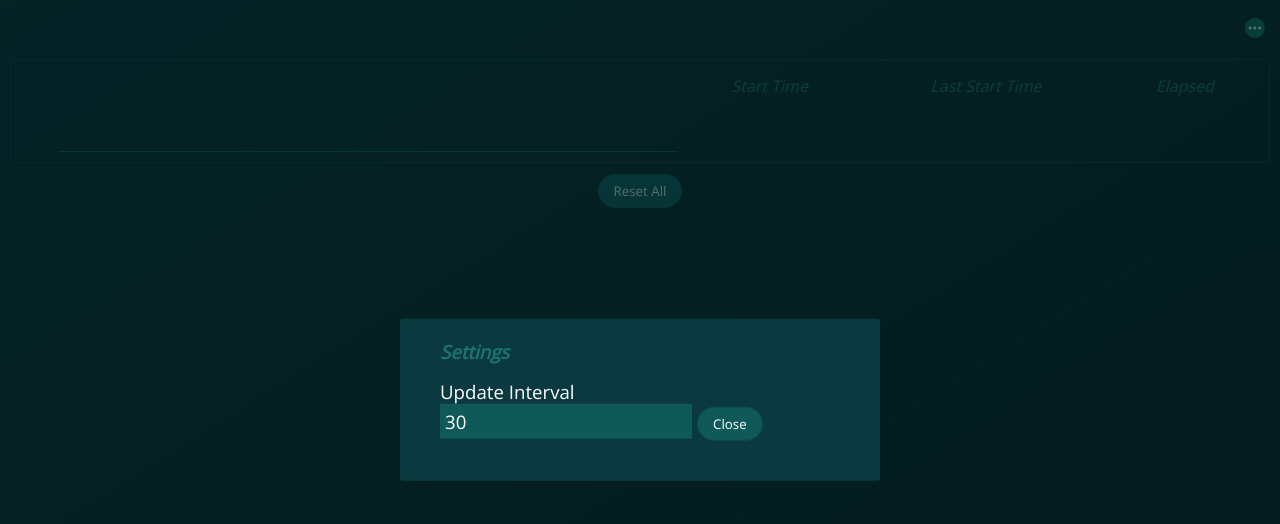
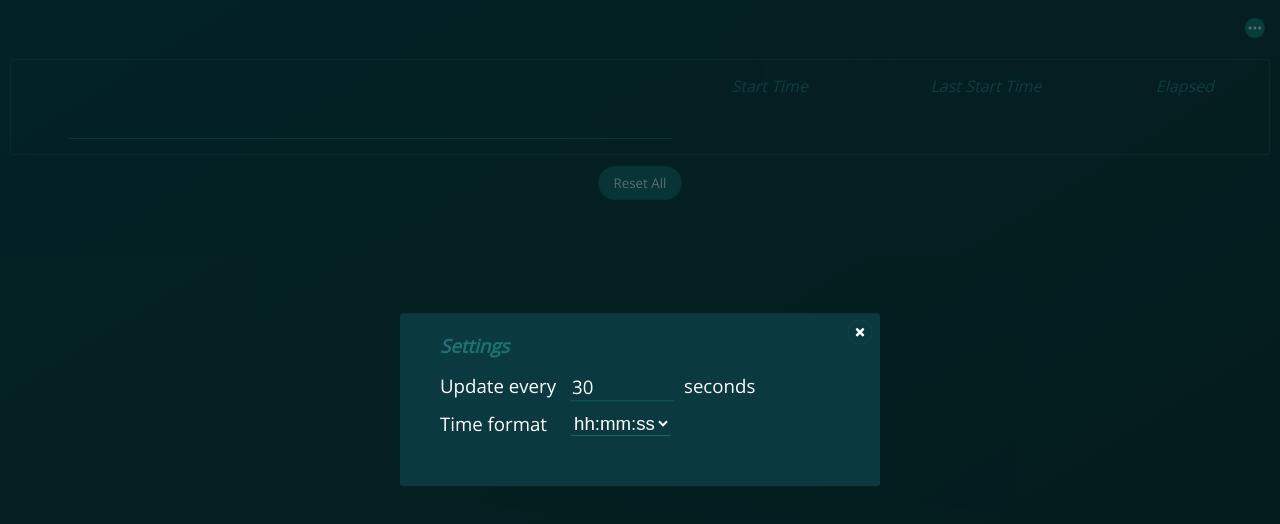
Before and after one commit to cjbailey/clockit, a React (Create React App) app: page / in a window 1280 px wide. Both pictures are taken after a click on the button 1255 px from the left and 30 px from the top of the page. Shown: the top 524 px of the page. Built offline with nearby package versions, Linux system fonts and the light colour scheme.

Commit message:
[Feature] Update interval & time format settings

```diff
--- a/src/components/AppContext.tsx
+++ b/src/components/AppContext.tsx
@@ -1,9 +1,4 @@
-import React, {
-  createContext,
-  PropsWithChildren,
-  useContext,
-  useState,
-} from "react";
+import React, { createContext, PropsWithChildren, useContext, useState } from "react";
 import IAppSettings from "../interfaces/IAppSettings";
 
 const defaultAppSettings: IAppSettings = {
@@ -12,17 +7,16 @@ const defaultAppSettings: IAppSettings = {
   hideSettings() {},
   updateInterval: 30000,
   setUpdateInterval() {},
+  timeFormat: "hh:mm:ss",
+  setTimeFormat() {},
 };
 
 const _AppContext = createContext<IAppSettings>(defaultAppSettings);
 
 const AppContext = (props: PropsWithChildren) => {
-  const [showSettings, setShowSettings] = useState(
-    defaultAppSettings.settingsShown
-  );
-  const [updateInterval, setUpdateInterval] = useState(
-    defaultAppSettings.updateInterval
-  );
+  const [showSettings, setShowSettings] = useState(defaultAppSettings.settingsShown);
+  const [updateInterval, setUpdateInterval] = useState(defaultAppSettings.updateInterval);
+  const [timeFormat, setTimeFormat] = useState(defaultAppSettings.timeFormat);
 
   return (
     <_AppContext.Provider
@@ -36,6 +30,8 @@ const AppContext = (props: PropsWithChildren) => {
         },
         updateInterval,
         setUpdateInterval,
+        timeFormat,
+        setTimeFormat,
       }}
     >
       {props.children}
--- a/src/components/Settings.tsx
+++ b/src/components/Settings.tsx
@@ -1,20 +1,73 @@
-import React, { useContext } from "react";
+import React, { ChangeEvent, KeyboardEvent, MouseEvent, useState } from "react";
 import { useAppContext } from "./AppContext";
+import DeleteButton from "./DeleteButton";
+
+const validTimeFormats = ["hh:mm:ss", "hh:mm"];
 
 export default function Settings() {
   const appContext = useAppContext();
+  const [intervalValue, setIntervalValue] = useState(appContext.updateInterval / 1000);
+  const [timeFormat, setTimeFormat] = useState(appContext.timeFormat);
 
   const closeSettings = () => {
+    appContext.setUpdateInterval(intervalValue * 1000);
+    appContext.setTimeFormat(timeFormat);
     appContext.hideSettings();
   };
 
+  const changeInterval = (ev: ChangeEvent<HTMLInputElement>) => {
+    setIntervalValue(parseInt(ev.target.value));
+  };
+
+  const inputKeyUp = (ev: KeyboardEvent<HTMLInputElement>) => {
+    if (ev.code === "Enter") {
+      appContext.setUpdateInterval(intervalValue * 1000);
+      appContext.setTimeFormat(timeFormat);
+      appContext.hideSettings();
+      ev.preventDefault;
+    }
+  };
+
+  const changeTimeFormat = (ev: ChangeEvent<HTMLSelectElement>) => {
+    setTimeFormat(ev.target.value);
+  };
+
+  const clickOutsideComponent = (ev: MouseEvent<HTMLDivElement>) => {
+    if ((ev.target as HTMLElement)?.className === "settings-component") {
+      closeSettings();
+    }
+  };
+
   return (
-    <div className="settings-component">
+    <div className="settings-component" onClick={clickOutsideComponent}>
       <div className="settings-inner">
         <h2>Settings</h2>
-        <label htmlFor="update-interval">Update Interval</label>
-        <input name="update-interval" value={30} />
-        <button onClick={closeSettings}>Close</button>
+        <div className="row">
+          <label htmlFor="update-interval">Update every</label>
+          {/* <span>Update every</span> */}
+          <input
+            name="update-interval"
+            type="number"
+            value={intervalValue}
+            onChange={changeInterval}
+            onKeyUp={inputKeyUp}
+            min={0}
+            max={300}
+          />
+          <span>seconds</span>
+        </div>
+        <div className="row">
+          <label htmlFor="time-format">Time format</label>
+          <select className="time-format-picker" onChange={changeTimeFormat}>
+            {validTimeFormats.map((x) => (
+              <option key={x} selected={x === timeFormat}>
+                {x}
+              </option>
+            ))}
+          </select>
+          {/* <input name="time-format" value={timeFormat} onChange={changeTimeFormat} onKeyUp={inputKeyUp} /> */}
+        </div>
+        <DeleteButton onClick={closeSettings} />
       </div>
     </div>
   );
--- a/src/components/WorkItem.tsx
+++ b/src/components/WorkItem.tsx
@@ -1,6 +1,7 @@
 import React, { ChangeEvent, KeyboardEvent, useState } from "react";
 import Time from "../types/Time";
 import { WorkListItemId } from "../types/WorkListItemId";
+import { useAppContext } from "./AppContext";
 import DeleteButton from "./DeleteButton";
 
 interface IProps {
@@ -26,7 +27,12 @@ export default function WorkItem({
   onDeleteWorkItem,
   onStartItemTimer,
 }: IProps) {
+  const { timeFormat } = useAppContext();
   const [_title, setTitle] = useState(title);
+
+  const timeFormatStyle = {
+    "--format": `"${timeFormat}"`,
+  };
 
   const titleInput = (ev: ChangeEvent<HTMLInputElement>) => {
     setTitle(ev.currentTarget.value || "");
@@ -79,24 +85,24 @@ export default function WorkItem({
         <input onChange={titleInput} onKeyUp={keyUp} value={_title} />
       </div>
       {startTime ? (
-        <div className="start-time time-hdr">
-          {startTime.toString("hh:mm:ss")}
+        <div className="start-time time-hdr" style={timeFormatStyle as any}>
+          {startTime.toString(timeFormat)}
         </div>
       ) : (
         <div className="start-time"></div>
       )}
 
       {lastStartTime ? (
-        <div className="last-start-time time-hdr">
-          {lastStartTime.toString("hh:mm:ss")}
+        <div className="last-start-time time-hdr" style={timeFormatStyle as any}>
+          {lastStartTime.toString(timeFormat)}
         </div>
       ) : (
         <div className="last-start-time"></div>
       )}
 
       {elapsedTime ? (
-        <div className="elapsed-time time-hdr">
-          {elapsedTime?.toString("hh:mm:ss")}
+        <div className="elapsed-time time-hdr" style={timeFormatStyle as any}>
+          {elapsedTime?.toString(timeFormat)}
         </div>
       ) : (
         <div className="elapsed-time"></div>
--- a/src/components/WorkList.tsx
+++ b/src/components/WorkList.tsx
@@ -4,6 +4,7 @@ import IWorkListItem from "../interfaces/IWorkListItem";
 import Time from "../types/Time";
 import TimerAction from "../types/TimerAction";
 import { WorkListActionType } from "../types/WorkListActionType";
+import { useAppContext } from "./AppContext";
 import WorkItem from "./WorkItem";
 
 interface IProps {
@@ -13,6 +14,7 @@ interface IProps {
 
 export default function WorkList({ items, workItemDispatcher }: IProps) {
   const [activeTimer, setActiveTimer] = useState<TimerAction | null>(null);
+  const appContext = useAppContext();
 
   const addItem = (title: string) => {
     const lastIdx = items.at(-1)?.id || 0;
@@ -65,7 +67,7 @@ export default function WorkList({ items, workItemDispatcher }: IProps) {
           value: items[idx],
         });
       },
-      30000
+      appContext.updateInterval
     );
 
     timer.start();
--- a/src/interfaces/IAppSettings.ts
+++ b/src/interfaces/IAppSettings.ts
@@ -4,4 +4,6 @@ export default interface IAppSettings {
   hideSettings(): void;
   updateInterval: number;
   setUpdateInterval(interval: number): void;
+  timeFormat: string;
+  setTimeFormat(format: string): void;
 }
--- a/src/styles.scss
+++ b/src/styles.scss
@@ -73,13 +73,48 @@ body {
         font-size: 14pt;
       }
 
+      .row {
+        display: flex;
+        flex-direction: row;
+        margin-bottom: 10px;
+      }
+
       label {
-        margin-right: 15px;
+        margin-right: 10px;
+        width: 120px;
       }
 
       input {
-        width: auto;
+        width: 100px;
+        margin-right: 10px;
+      }
+
+      .time-format-picker {
+        background: none;
+        border: none;
+        border-bottom: 1px solid $Color-theme-4-hex;
+        border-radius: 3px;
+        color: inherit;
+        font-size: inherit;
+
+        option {
           background-color: $Color-theme-3-hex;
+        }
+      }
+
+      .delete-btn {
+        position: absolute;
+        top: 12px;
+        right: 0px;
+
+        svg {
+          fill: $Color-theme-2-hex;
+
+          &:hover,
+          &:active {
+            fill: $Color-theme-5-hex;
+          }
+        }
       }
     }
   }
@@ -117,16 +152,18 @@ body {
 
       .title {
         width: 50%;
-        border-bottom: 1px solid $Color-theme-3-hex;
+        // border-bottom: 1px solid $Color-theme-3-hex;
         text-align: left;
       }
 
       .time-hdr:before {
-        content: "HH:mm:ss";
+        // content: "hh:mm:ss";
+        content: var(--format);
         font-size: 8pt;
         color: $Color-theme-4-hex;
         position: absolute;
-        top: 0px;
+        top: -3px;
+      }
     }
   }
 }
@@ -138,7 +175,8 @@ body {
   top: -6px;
   border: none;
 
-    &:hover {
+  &:hover,
+  &:active {
     background: none;
     & > svg {
       fill: #ff0000;
@@ -155,7 +193,6 @@ body {
     width: 24px;
   }
 }
-}
 
 button {
   font-family: "Open Sans";
@@ -168,8 +205,10 @@ button {
   margin: 0px 5px;
   cursor: pointer;
 
-  &:hover {
+  &:hover,
+  &:focus {
     background-color: $Color-theme-4-hex;
+    animation: gelatine 0.5s forwards;
   }
 
   &[disabled] {
@@ -182,11 +221,11 @@ input {
   background: none;
   color: inherit;
   border: none;
+  border-bottom: 1px solid $Color-theme-3-hex;
   font-size: inherit;
   font-family: inherit;
   width: 100%;
   height: 100%;
-  padding: 5px;
 
   &:focus-visible {
     outline: none;
@@ -207,3 +246,19 @@ input {
     box-shadow: 0 0 1px 1px #f05800;
   }
 }
+
+@keyframes gelatine {
+  from,
+  to {
+    transform: scale(1, 1);
+  }
+  25% {
+    transform: scale(0.9, 1.1);
+  }
+  50% {
+    transform: scale(1.1, 0.9);
+  }
+  75% {
+    transform: scale(0.95, 1.05);
+  }
+}
```
Lines whose indentation alone changed are shown as unchanged.
